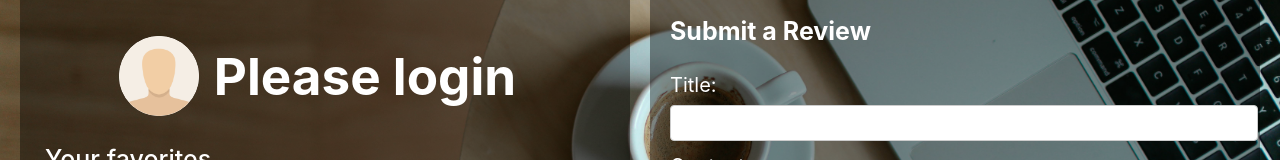
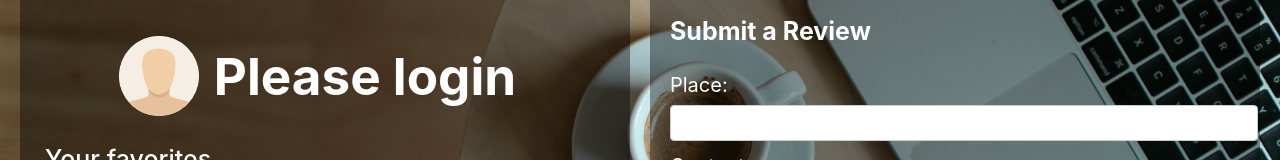
Before and after one commit to Christian-Mirt/S25-Gold, a React (Vite) app in the folder client/: page /profile/1 in a window 1280 px wide. Shown: the part 148-308 px from the top of the page. Built offline with nearby package versions, Linux system fonts and the light colour scheme; no server answers.

Commit message:
Change title to place

```diff
--- a/client/src/components/Profile/Profile.jsx
+++ b/client/src/components/Profile/Profile.jsx
@@ -75,7 +75,7 @@ function Profile() {
         <h2>Submit a Review</h2>
         <form onSubmit={handleReviewSubmit}>
           <div>
-            <label htmlFor="reviewTitle">Title:</label>
+            <label htmlFor="reviewTitle">Place:</label>
             <input
               type="text"
               id="reviewTitle"
```
